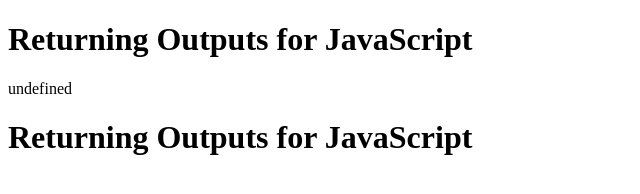
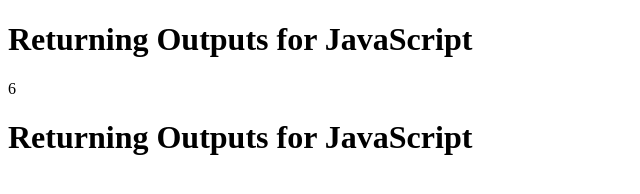
Before and after one commit to julioguzman19/PracticeProblems, a plain HTML site: page index.html in a window 1280 px wide. Shown: the full height of the page, 0-640 px from the left. Drawn offline with nearby package versions, Linux system fonts and the light colour scheme.

Commit message:
Success! adjacentElementProduct

```diff
--- a/CodingPracticeProblemsPart2.js
+++ b/CodingPracticeProblemsPart2.js
@@ -426,9 +426,7 @@ function getSize(width,height,depth){
 
     for(let i =0; i < arr.lengh; i++){
       for(let k=0; k<arr.lengh; k++){
-        if(arr[i] !==arr[k]){
-
-        }
+        if(ans[k]!==)
       }
     }
    }
--- /dev/null
+++ b/CodingPracticeProblemsPart3.js
@@ -0,0 +1,11 @@
+document.getElementById("javaScript").innerHTML = adjacentElementsProduct([1,2,3]);
+
+function adjacentElementsProduct(array) {
+    let result = null;
+    for(let i=0; i<array.length; i++){
+        if(array[i]*array[i+1]>result || result ===null){
+             result = array[i]*array[i+1];
+        }
+    }
+    return result;
+}
--- a/index.html
+++ b/index.html
@@ -19,7 +19,7 @@
             </div>
 
            <!--  <script src="/CodingPracticeProblems.js"></script> -->
-           <script src="CodingPracticeProblemsPart2.js"></script>
+           <script src="CodingPracticeProblemsPart3.js"></script>
 
         </body>
 </html>
```
